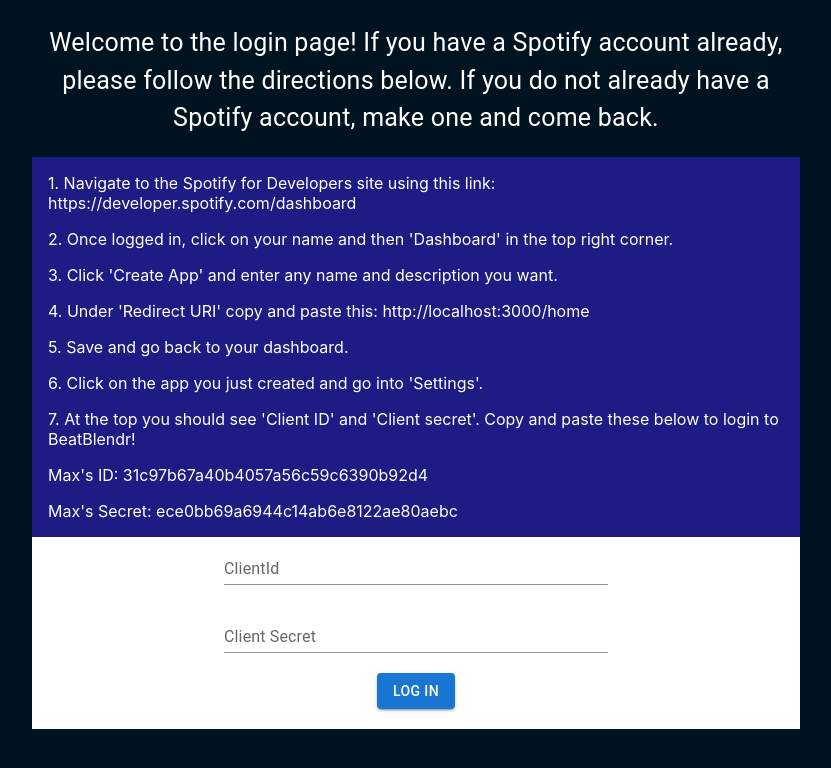
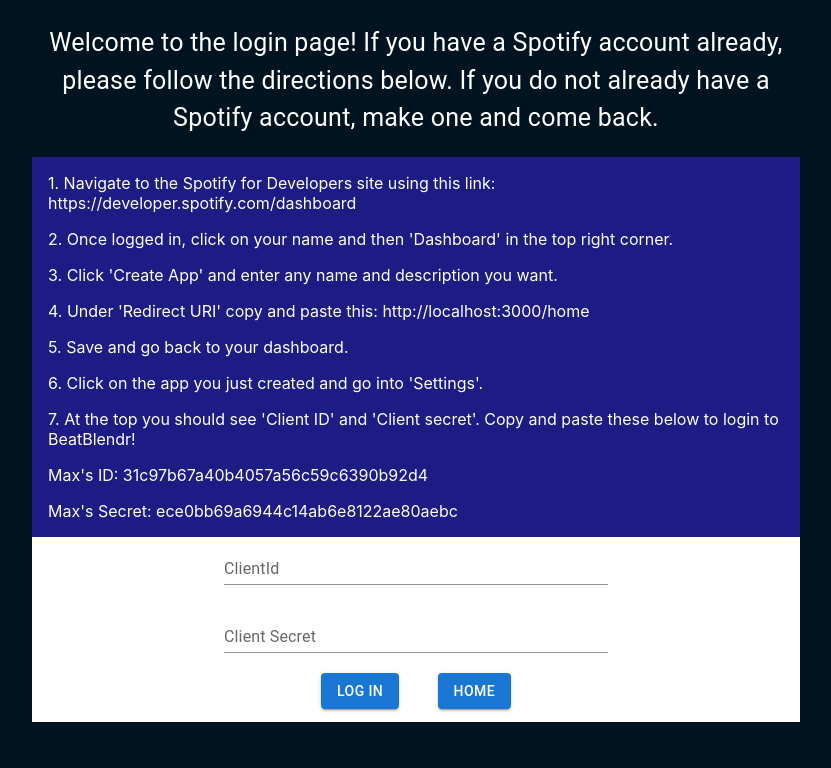
Before and after one commit to durigon-sam/SWEGroup12, a React (Create React App) app in the folder frontend/: page / in a window 1280 px wide. Shown: the part 236-1004 px from the top of the page, without its empty margins (224-1055 px from the left). Built offline with nearby package versions, Linux system fonts and the light colour scheme.

Commit message:
fixed token issue that was caused by redirecting too early. also added other routes

```diff
--- a/frontend/src/App.jsx
+++ b/frontend/src/App.jsx
@@ -3,6 +3,9 @@
 import './styles/App.css'
 import Login from './components/login'
 import HomePage from './components/home'
+import Search from './components/search'
+import Playlist from './components/playlist'
+import Profile from './components/profile'
 
 export default function App() {
 	return (
@@ -12,6 +15,9 @@
 					{/* Place future route endpoints in here as a new Route */}
 					<Route path='/' element={<Login/>} />
 					<Route path='/home' element={<HomePage/>}/>
+					<Route path='/search' element={<Search/>}/>
+					<Route path='/playlist' element={<Playlist/>}/>
+					<Route path='/profile' element={<Profile/>}/>
 				</Routes>
 			</Router>
 		</div>
--- a/frontend/src/components/login.jsx
+++ b/frontend/src/components/login.jsx
@@ -1,14 +1,17 @@
 import React from 'react'
 import '../styles/App.css'
 import { Box, Button, List, ListItem, TextField, Typography } from '@mui/material'
+import { useNavigate } from 'react-router-dom'
 
 // global variables
-var redirect_uri = 'http://localhost:3000/home' // once user enters valid info, redirects to homepage
+var redirect_uri = 'http://localhost:3000/' // once user enters valid info, redirects to homepage
 
 var client_id = ''
 var client_secret = ''
 var access_token = null
 var refresh_token = null
+
+var success = false
 
 const src = '/BeatBlendr_Logos/Full_Color_White.png'
 
@@ -17,6 +20,30 @@
 const TOKEN = 'https://accounts.spotify.com/api/token'
 
 export default function Login () {
+
+	if (window.location.search.length > 0) {
+		success = true
+	}
+
+	console.log('Success value is: ' + success)
+	const navigate = useNavigate()
+
+	// after the user logs in, this function is triggered by "Home" button and grabs an access token and routes to home page
+	function getTokenAndHome() {
+		// if they click this button too early
+		if (localStorage.getItem('client_id') == '') {
+			alert('Please enter clientId and client secret first!')
+		} else if(success == true) {
+			// grab access token
+			let code = getCode()
+			fetchAccessToken(code)
+			// bring user to the home page
+			navigate('/home')
+		} else {
+			alert('Something went wrong.')
+		}
+	}
+
 	return (
 		<div className='' style={{backgroundColor: '#001321', width: '100vw', height: '100vw'}}>
 			<Box className=''>
@@ -51,7 +78,10 @@
 					<div style={{margin: '0 auto'}}>
 						<TextField id="clientId" label="ClientId" variant="standard" style={{width: '30vw'}}/><br /><br />
 						<TextField id="clientSecret" label="Client Secret" variant="standard" style={{width: '30vw'}}/><br /><br />
-						<Button variant="contained" style={{display: 'flex', margin: '0 auto'}} onClick={requestAuthorization}>Log In</Button><br />
+						<div style={{display: 'flex', margin: '0 auto', justifyContent: 'center'}}>
+							<Button variant="contained" style={{marginRight:'3vw', marginBottom:'1vw'}} onClick={requestAuthorization}>Log In</Button><br />
+							<Button variant="contained" style={{marginBottom:'1vw'}}onClick={getTokenAndHome}>Home</Button><br />
+						</div>
 					</div>
 				</div>
 			</Box>
@@ -85,9 +115,10 @@
 function handleAuthorizationResponse(){
 	if ( this.status == 200 ) { // success
 		var data = JSON.parse(this.responseText)
-		console.log('Success! ' + data)
+		console.log('Success!')
 		// check if we got an access token. if we did, save it
 		if ( data.access_token != undefined ) {
+			console.log('Grabbing token! ' + data.access_token)
 			access_token = data.access_token
 			localStorage.setItem('access_token', access_token)
 		}
@@ -115,11 +146,7 @@
 
 // this function uses the User's id and secret to seek authorization calling Spotify API
 function requestAuthorization() {
-	// if the url is altered (not first time on the login page)
-	if (window.location.search.length > 0) {
-		let code = getCode()
-		fetchAccessToken(code)
-	} else {
+	// use user id and secret to authorize
 	client_id = document.getElementById('clientId').value
 	client_secret = document.getElementById('clientSecret').value
 	// keeps track of client ID and Secret on page reloads
@@ -135,4 +162,3 @@
 	url += '&scope=user-read-private user-read-email user-modify-playback-state user-read-playback-position user-library-read streaming user-read-playback-state user-read-recently-played playlist-read-private'
 	window.location.href = url // Show Spotify's authorization screen
 }
-}
--- /dev/null
+++ b/frontend/src/components/playlist.jsx
@@ -0,0 +1,23 @@
+import React from 'react'
+import '../styles/App.css'
+import { Box, Button, List, ListItem, TextField, Typography } from '@mui/material'
+import { useNavigate } from 'react-router-dom'
+
+export default function Playlist () {
+
+	const navigate = useNavigate()
+
+	function goHome() {
+		navigate('/home')
+	}
+
+	return (
+		<div>
+			<Typography>Your clientId is: {localStorage.getItem('client_id')}</Typography>
+			<Typography>Your client secret is: {localStorage.getItem('client_secret')}</Typography>
+			<Typography>Your access token is: {localStorage.getItem('access_token')}</Typography><br />
+
+			<Button variant="contained" onClick={goHome}>Home</Button><br />
+		</div>
+	)
+} // end Search()
--- /dev/null
+++ b/frontend/src/components/profile.jsx
@@ -0,0 +1,23 @@
+import React from 'react'
+import '../styles/App.css'
+import { Box, Button, List, ListItem, TextField, Typography } from '@mui/material'
+import { useNavigate } from 'react-router-dom'
+
+export default function Profile () {
+
+	const navigate = useNavigate()
+
+	function goHome() {
+		navigate('/home')
+	}
+
+	return (
+		<div>
+			<Typography>Your clientId is: {localStorage.getItem('client_id')}</Typography>
+			<Typography>Your client secret is: {localStorage.getItem('client_secret')}</Typography>
+			<Typography>Your access token is: {localStorage.getItem('access_token')}</Typography><br />
+
+			<Button variant="contained" onClick={goHome}>Home</Button><br />
+		</div>
+	)
+} // end Search()
--- /dev/null
+++ b/frontend/src/components/search.jsx
@@ -0,0 +1,23 @@
+import React from 'react'
+import '../styles/App.css'
+import { Box, Button, List, ListItem, TextField, Typography } from '@mui/material'
+import { useNavigate } from 'react-router-dom'
+
+export default function Search () {
+
+	const navigate = useNavigate()
+
+	function goHome() {
+		navigate('/home')
+	}
+
+	return (
+		<div>
+			<Typography>Your clientId is: {localStorage.getItem('client_id')}</Typography>
+			<Typography>Your client secret is: {localStorage.getItem('client_secret')}</Typography>
+			<Typography>Your access token is: {localStorage.getItem('access_token')}</Typography><br />
+
+			<Button variant="contained" onClick={goHome}>Home</Button><br />
+		</div>
+	)
+} // end Search()
--- a/frontend/src/components/sidebar.jsx
+++ b/frontend/src/components/sidebar.jsx
@@ -23,6 +23,8 @@
 		// user needs to logout so wipe credentials and go back to login page
 		localStorage.setItem('client_id', '')
 		localStorage.setItem('client_secret', '')
+		localStorage.setItem('access_token', null)
+		localStorage.setItem('refresh_token', null)
 		navigate('/')
 	}
 
```
Lines whose indentation alone changed are shown as unchanged.
